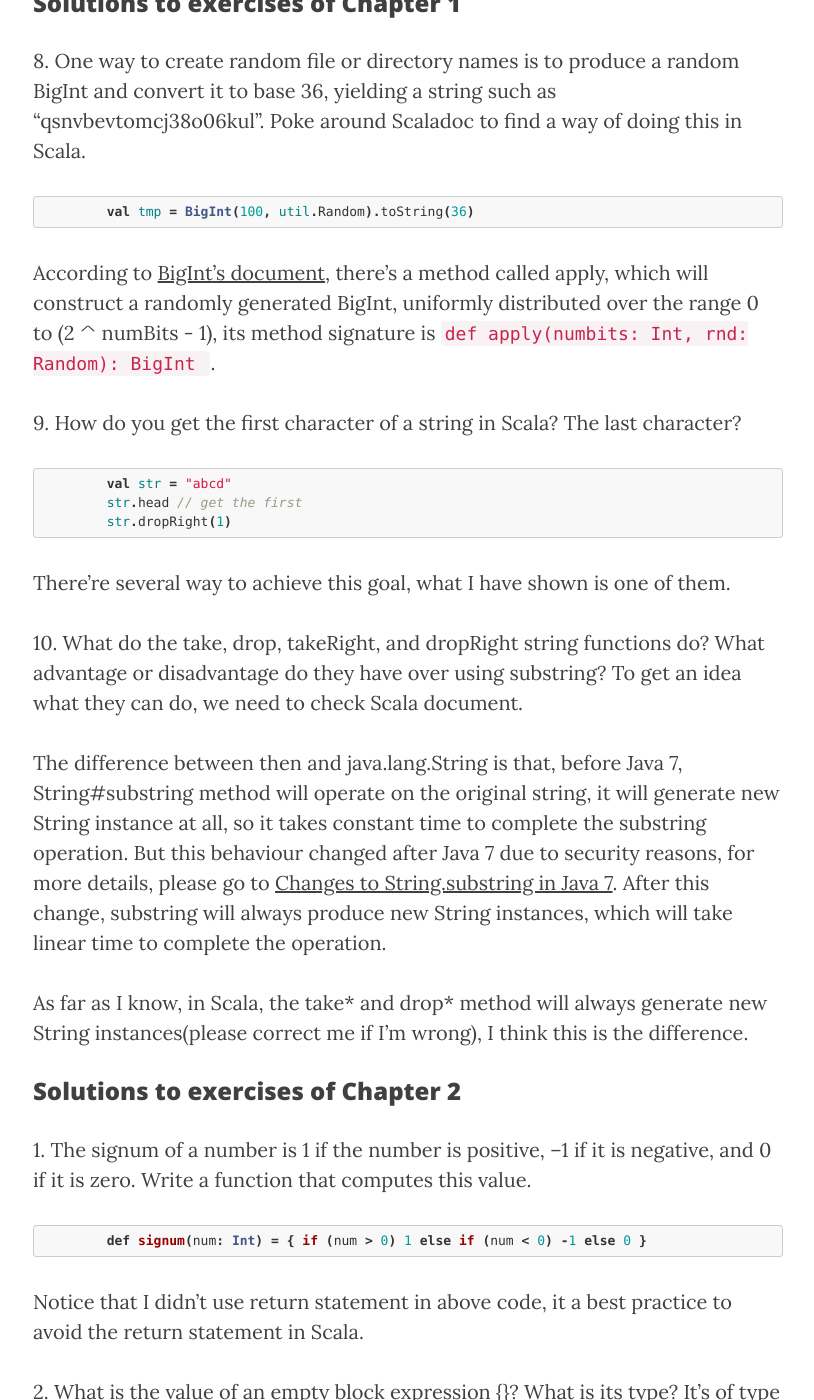
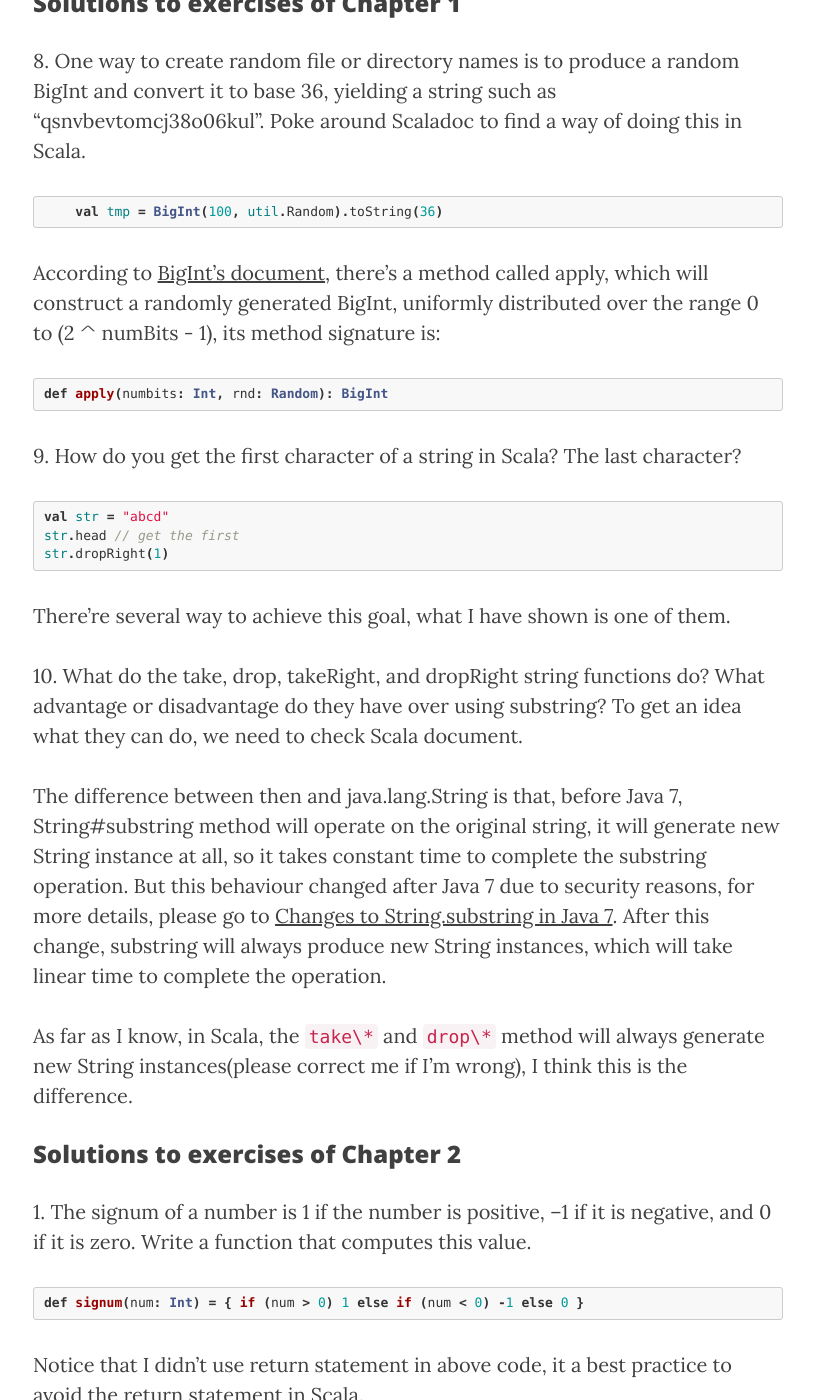
Before and after one commit to puffsun/puffsun.github.io-source, a Jekyll site: the page built from _posts/2014-02-24-scala-for-the-impatient-solutions-ch1-and-ch2.markdown, in a window 1280 px wide and 1400 px high, scrolled down 864 px. Shown: the whole window, without its empty margins (232-1046 px from the left). Built offline with Jekyll 4.4.1, drawn with Linux system fonts in a browser that asks for light colours; nearby versions of some CDN libraries; some of the changed text lies outside the part shown.

Commit message:
Updating scala for the impatient, ch1 and ch2.

````diff
--- a/_posts/2014-02-24-scala-for-the-impatient-solutions-ch1-and-ch2.markdown
+++ b/_posts/2014-02-24-scala-for-the-impatient-solutions-ch1-and-ch2.markdown
@@ -1,6 +1,6 @@
 ---
 layout: post
-title: "Solutions to Scala for the Impatient - chapter1 and chapter2"
+title: "Solutions to Scala for the Impatient - Chapter1 and Chapter2"
 date: 2014-02-24 20:09:58 +0800
 comments: true
 categories: Scala
@@ -13,21 +13,27 @@
 Since both chapter 1 and chapter 2 are very simple, I'll post the solutions together here with this blog post.
 
 <!--more-->
+
 ###Solutions to exercises of Chapter 1
 8\. One way to create random file or directory names is to produce a random BigInt and convert it to base 36, yielding a string such as "qsnvbevtomcj38o06kul". Poke around Scaladoc to find a way of doing this in Scala.
 
-```scala
-	val tmp = BigInt(100, util.Random).toString(36)
-```
-According to [BigInt's document](http://www.scala-lang.org/api/2.10.2/index.html#scala.math.BigInt$), there's a method called apply, which will construct a randomly generated BigInt, uniformly distributed over the range 0 to (2 ^ numBits - 1), its method signature is <code> def apply(numbits: Int, rnd: Random): BigInt </code>.
+{%highlight scala%}
+    val tmp = BigInt(100, util.Random).toString(36)
+{%endhighlight%}
+
+According to [BigInt's document](http://www.scala-lang.org/api/2.10.2/index.html#scala.math.BigInt$), there's a method called apply, which will construct a randomly generated BigInt, uniformly distributed over the range 0 to (2 ^ numBits - 1), its method signature is:
+{%highlight scala%}
+def apply(numbits: Int, rnd: Random): BigInt
+{%endhighlight%}
 
 9\. How do you get the first character of a string in Scala? The last character?
 
-```scala
-	val str = "abcd"
-	str.head // get the first
-	str.dropRight(1)
-```
+{%highlight scala%}
+val str = "abcd"
+str.head // get the first
+str.dropRight(1)
+{%endhighlight%}
+
 There're several way to achieve this goal, what I have shown is one of them.
 
 10\. What do the take, drop, takeRight, and dropRight string functions do? What advantage or disadvantage do they have over using substring?
@@ -35,64 +41,67 @@
 
 The difference between then and java.lang.String is that, before Java 7, String#substring method will operate on the original string, it will generate new String instance at all, so it takes constant time to complete the substring operation. But this behaviour changed after Java 7 due to security reasons, for more details, please go to [Changes to String.substring in Java 7](http://www.javaadvent.com/2012/12/changes-to-stringsubstring-in-java-7.html). After this change, substring will always produce new String instances, which will take linear time to complete the operation.
 
-As far as I know, in Scala, the take\* and drop\* method will always generate new String instances(please correct me if I'm wrong), I think this is the difference.
+As far as I know, in Scala, the `take\*` and `drop\*` method will always generate new String instances(please correct me if I'm wrong), I think this is the difference.
 
 
 ###Solutions to exercises of Chapter 2
 1\. The signum of a number is 1 if the number is positive, –1 if it is negative, and 0 if it is zero. Write a function that computes this value.
-```scala
-	def signum(num: Int) = { if (num > 0) 1 else if (num < 0) -1 else 0 }
-```
+{%highlight scala%}
+def signum(num: Int) = { if (num > 0) 1 else if (num < 0) -1 else 0 }
+{%endhighlight%}
+
 Notice that I didn't use return statement in above code, it a best practice to avoid the return statement in Scala.
 
 2\. What is the value of an empty block expression {}? What is its type?
 It's of type Unit, you can verify that with <code> {}.getClass </code> inside Scala interactive shell.
 
 3\. Come up with one situation where the assignment x = y = 1 is valid in Scala. (Hint: Pick a suitable type for x.)
-```scala
-	var x: Unit = Unit
-	var y = 0
-	x = y = 1
-```
+{%highlight scala%}
+var x: Unit = Unit
+var y = 0
+x = y = 1
+{%endhighlight%}
 
 4\.Write a Scala equivalent for the Java loop <code>for (int i = 10; i >= 0; i--) System.out.println(i); </code>
-```scala
-	for (i <- 10 to 0 by -1) println(i)
-```
+{%highlight scala%}
+for (i <- 10 to 0 by -1) println(i)
+{%endhighlight%}
 
 5\. Write a procedure countdown(n: Int) that prints the numbers from n to 0.
-```scala
-	def countdown(num: Int) {
-		var step = if (num >= 0) -1 else 1
-		for (i <- num to 0 by step) println(i)
-	}
-```
+{%highlight scala%}
+def countdown(num: Int) {
+    var step = if (num >= 0) -1 else 1
+    for (i <- num to 0 by step) println(i)
+}
+{%endhighlight%}
 
 6\. Write a for loop for computing the product of the Unicode codes of all letters in a string. For example, the product of the characters in "Hello" is 9415087488L.
-```scala
-	var prod = 1
-	for (i <- "Hello") println(prod * i.toInt)
-```
+{%highlight scala%}
+var prod = 1
+for (i <- "Hello") println(prod * i.toInt)
+{%endhighlight%}
 
 7\. Solve the preceding exercise without writing a loop. (Hint: Look at the StringOps Scaladoc.)
-```scala
-	"Hello".foldLeft(1L) (_ * _.toInt)
-```
+{%highlight scala%}
+"Hello".foldLeft(1L) (_ * _.toInt)
+{%endhighlight%}
 Note that here I use 1L instead of 1, because java.lang.Integer.MAX_VALUE is 2147483647, which is too small to hold the produce of products of "Hello", so I need to specify Long as the products type.
 
 8\. Write a function product(s : String) that computes the product, as described in the preceding exercises.
-```scala
-	def product(str: String) = {
-		str.foldLeft(1L) (_ * _.toInt)
-	}
-```
+{%highlight scala%}
+def product(str: String) = {
+    str.foldLeft(1L) (_ * _.toInt)
+}
+{%endhighlight%}
+
 9\. Make the function of the preceding exercise a recursive function.
-```scala
-	def product_r(str: String): Long = {
-		str match {
-			case "" => 1;
-			case _ => str.head.toInt * product_r(str.tail)
-		}
-	}
-```
+{%highlight scala%}
+def product_r(str: String): Long = {
+    str match {
+        case "" => 1;
+        case _ => str.head.toInt * product_r(str.tail)
+    }
+}
+{%endhighlight%}
+
 Note that we still specify the return value as Long for the same reason above.
````
